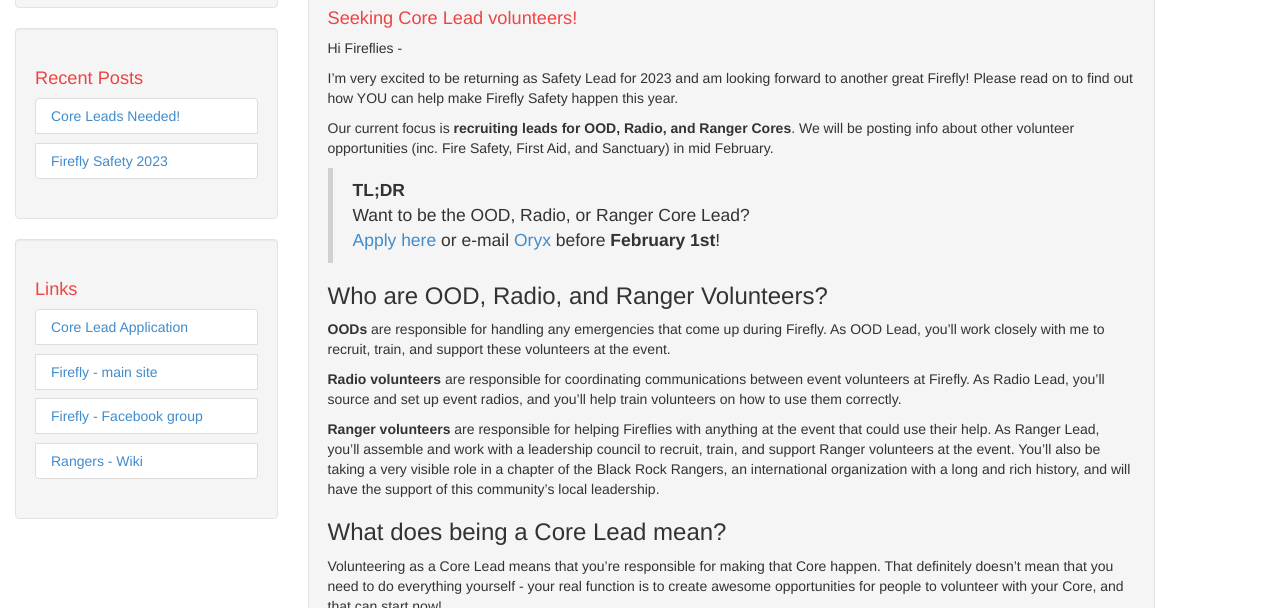
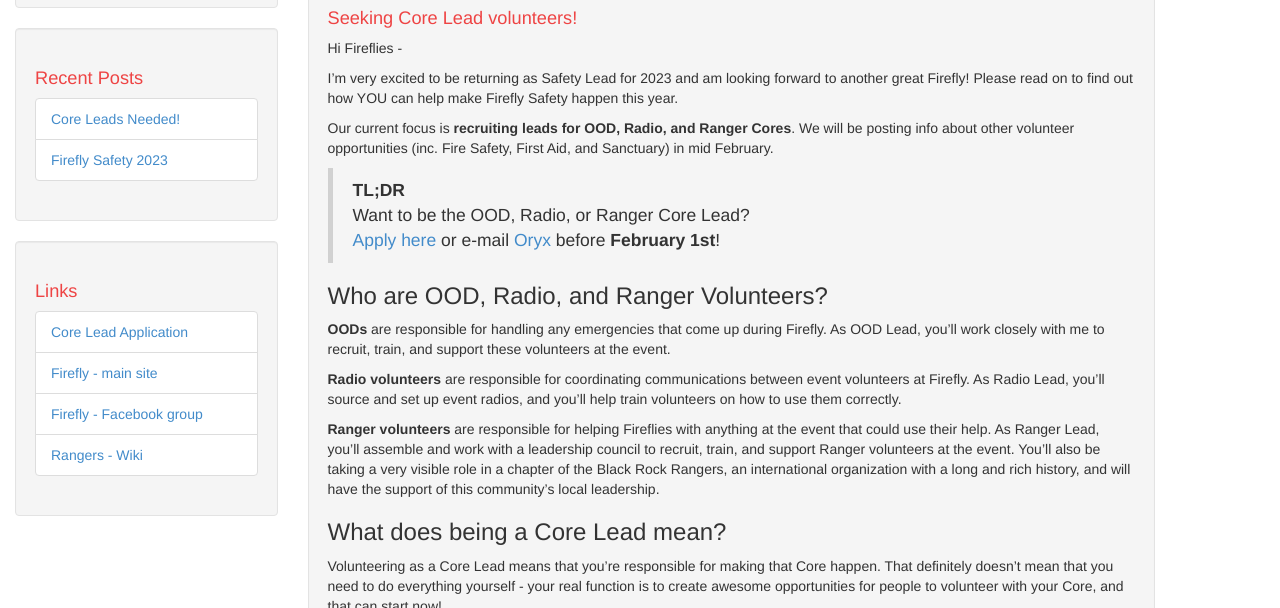
Before and after one commit to kasittig/firefly-safety, a Jekyll site: the page built from index.html, in a window 1280 px wide. Shown: the part 132-740 px from the top of the page. Built offline with Jekyll 4.4.1, drawn with Linux system fonts in a browser that asks for light colours; the list of posts is cut into pages by our own code.

Commit message:
Fix RSS feed; improve sidebar links list formatting

```diff
--- a/_config.yml
+++ b/_config.yml
@@ -4,7 +4,7 @@
 description: Information about the Firefly Arts Collective's Safety teams
 
 # url is currently only used only for the RSS feed in feed.xml
-url: https://kasittig.github.io/firefly-safety
+url: https://kasittig.github.io
 
 # baseurl will often be '', but for a project page on gh-pages, it needs to
 # be the project name.
--- a/_includes/links-list.html
+++ b/_includes/links-list.html
@@ -3,27 +3,19 @@
         Links
     </h1>
 
-    <ul class="list-group list-group-flush">
-        <li class="list-group-item">
-            <a href="{{ site.baseurl }}/lead_application.html">
+    <div class="list-group">
+        <a class="list-group-item list-group-item-action" href="{{ site.baseurl }}/lead_application.html">
             Core Lead Application
         </a>
-        </li>
-        <li class="list-group-item">
-            <a href="https://www.fireflyartscollective.org/">
+        <a class="list-group-item list-group-item-action" href="https://www.fireflyartscollective.org/">
             Firefly - main site
         </a>
-        </li>
-        <li class="list-group-item">
-            <a href="https://www.facebook.com/groups/31209741538">
+        <a class="list-group-item list-group-item-action" href="https://www.facebook.com/groups/31209741538">
             Firefly - Facebook group
         </a>
-        </li>
-        <li class="list-group-item">
-            <a href="https://rangers.fireflyartscollective.org/wiki/Main_Page">
+        <a class="list-group-item list-group-item-action" href="https://rangers.fireflyartscollective.org/wiki/Main_Page">
             Rangers - Wiki
         </a>
-        </li>
-    </ul>
+    </div>
 
 </div>
--- a/_includes/sidebar.html
+++ b/_includes/sidebar.html
@@ -4,12 +4,16 @@
 
 <div class="sidebar well">
     <div class="card">
-        <h1 class="card-header">Recent Posts</h1>
-    <ul class="list-group list-group-flush">
-        {% for post in site.posts limit:5 %}
-          <li class="list-group-item"><a href="{{ site.baseurl}}{{ post.url }}">{{ post.title }}</a></li>
-        {% endfor %}
-    </ul>
+        <h1 class="card-header">
+            Recent Posts
+        </h1>
+        <div class="list-group">
+            {% for post in site.posts limit:5 %}
+            <a class="list-group-item list-group-item-action" href="{{ site.baseurl}}{{ post.url }}">
+                {{ post.title }}
+            </a>
+            {% endfor %}
+        </div>
     </div>
 </div>
 
```
Lines whose indentation alone changed are shown as unchanged.
